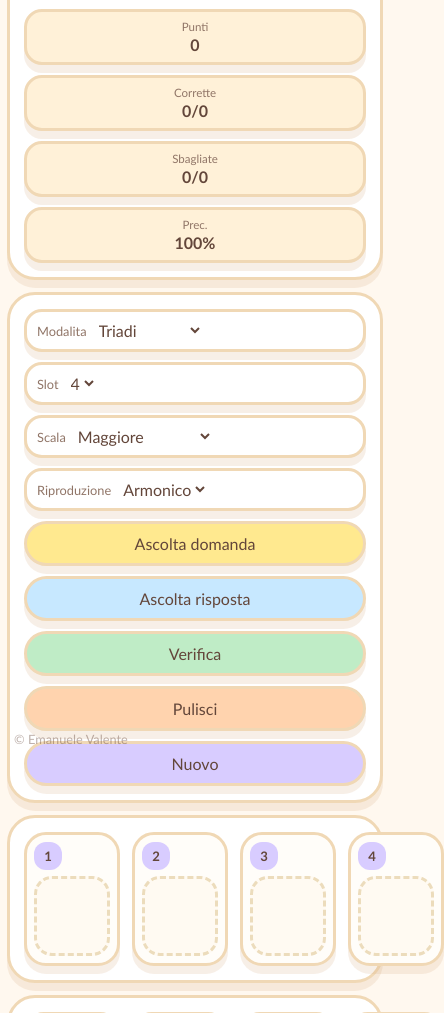
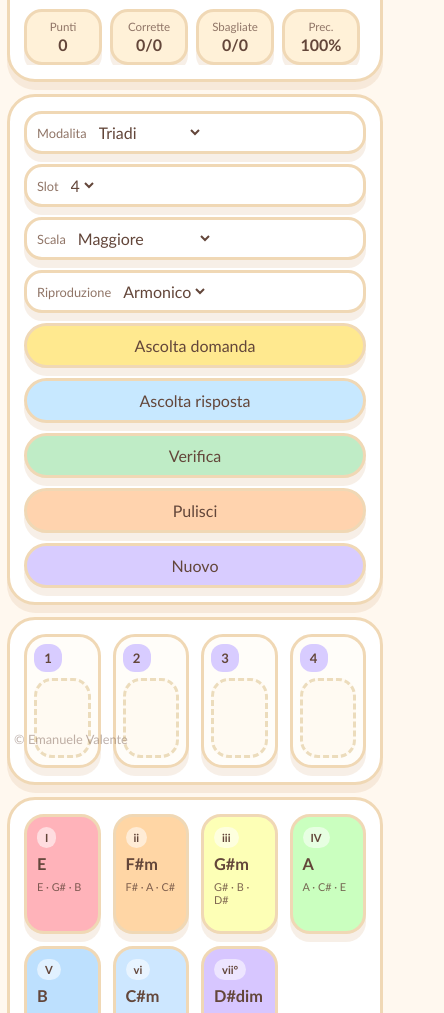
Before and after one commit to EmanueleValenteMusic/alleniamolorecchio, a website: page index.html in a window 390 px wide. Shown: the part 87-1100 px from the top of the page, 444 px wide, since content can reach past the window. Drawn offline with Linux system fonts and the light colour scheme.

Commit message:
Responsivness fixes

```diff
--- a/index.html
+++ b/index.html
@@ -267,16 +267,20 @@ button {
   }
 
   .topbar__stats {
-    display: grid;
-    grid-template-columns: 1fr;
+    display: flex;
+    flex-direction: row;
+    flex-wrap: nowrap;
+    align-items: stretch;
+    gap: 8px;
+    overflow-x: auto;
   }
 
   .card-grid {
-    grid-template-columns: repeat(var(--card-mobile-columns, 2), minmax(96px, 1fr));
+    grid-template-columns: repeat(var(--card-mobile-columns, 2), minmax(70px, 1fr));
   }
 
   .sequence-strip {
-    grid-template-columns: repeat(var(--slot-mobile-columns, 2), minmax(96px, 1fr));
+    grid-template-columns: repeat(var(--slot-mobile-columns, 2), minmax(70px, 1fr));
   }
 }
 
@@ -291,7 +295,7 @@ button {
 }
 
 .stat-chip {
-  min-width: 86px;
+  min-width: 78px;
   padding: 8px 12px;
   border-radius: 18px;
   background: var(--surface-2);
--- a/src/styles/20-layout.css
+++ b/src/styles/20-layout.css
@@ -175,15 +175,19 @@
   }
 
   .topbar__stats {
-    display: grid;
-    grid-template-columns: 1fr;
+    display: flex;
+    flex-direction: row;
+    flex-wrap: nowrap;
+    align-items: stretch;
+    gap: 8px;
+    overflow-x: auto;
   }
 
   .card-grid {
-    grid-template-columns: repeat(var(--card-mobile-columns, 2), minmax(96px, 1fr));
+    grid-template-columns: repeat(var(--card-mobile-columns, 2), minmax(70px, 1fr));
   }
 
   .sequence-strip {
-    grid-template-columns: repeat(var(--slot-mobile-columns, 2), minmax(96px, 1fr));
+    grid-template-columns: repeat(var(--slot-mobile-columns, 2), minmax(70px, 1fr));
   }
 }
--- a/src/styles/30-components.css
+++ b/src/styles/30-components.css
@@ -9,7 +9,7 @@
 }
 
 .stat-chip {
-  min-width: 86px;
+  min-width: 78px;
   padding: 8px 12px;
   border-radius: 18px;
   background: var(--surface-2);
```
